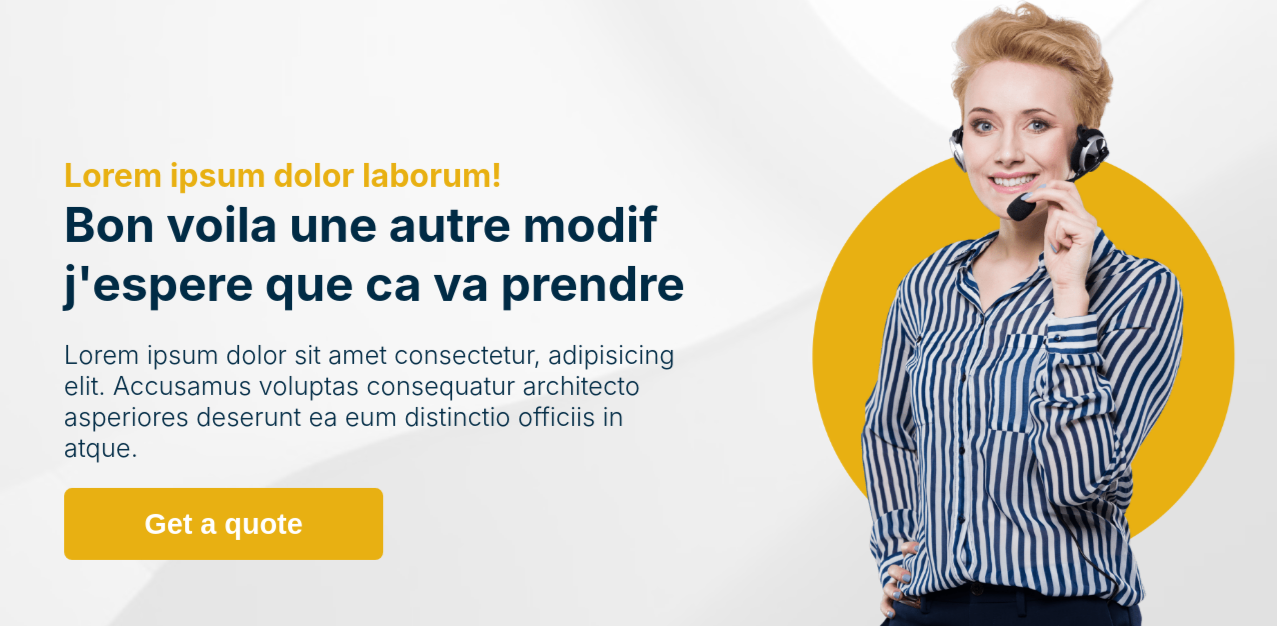
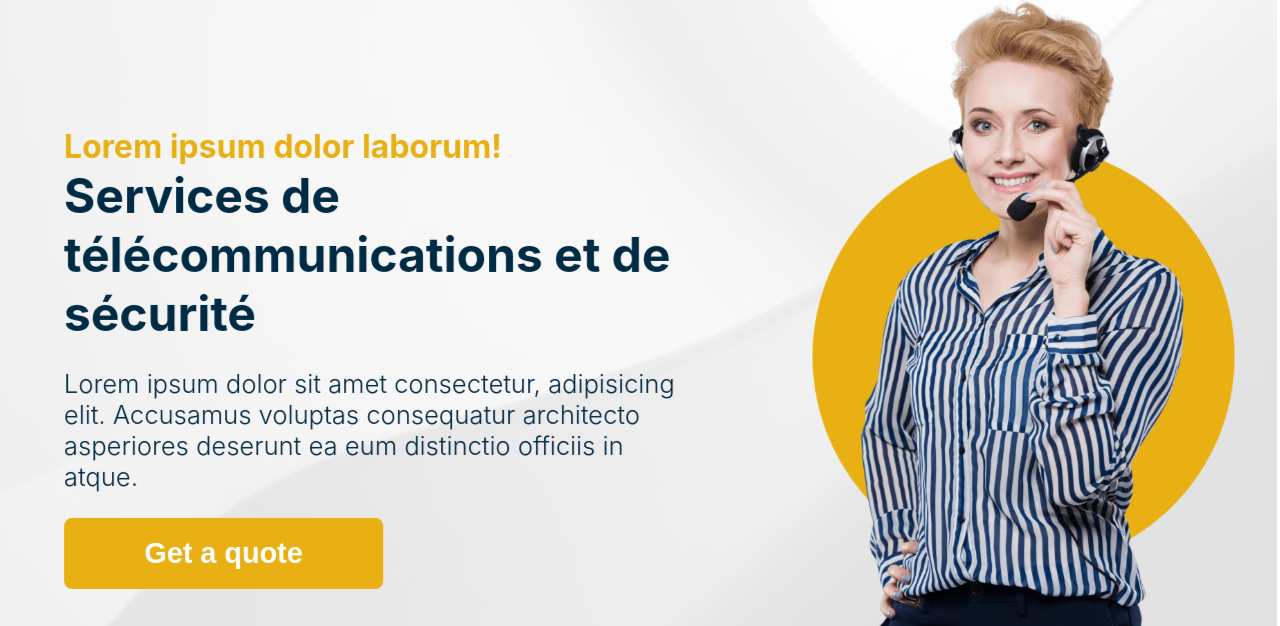
Before and after one commit to Folley-05/vip-gatsby, a Gatsby site: page / in a window 1280 px wide. Shown: the part 82-708 px from the top of the page. Built offline with nearby package versions, Linux system fonts and the light colour scheme; Gatsby itself is replaced by a stand-in of ours.

Commit message:
Update Accueils “hero”

```diff
--- a/content/accueil/hero.md
+++ b/content/accueil/hero.md
@@ -1,11 +1,11 @@
 ---
+title: hero
 titre-section: bof
-titre: Bon voila une autre modif j'espere que ca va prendre
+titre: Services de télécommunications et de sécurité
+vip-text: bof
 secur-text: bof
 page: home
 button: Get a quote
-title: hero
-vip-text: bof
 sous-titre: Lorem ipsum dolor laborum!
 ---
 Lorem ipsum dolor sit amet consectetur, adipisicing elit. Accusamus voluptas consequatur architecto asperiores deserunt ea eum distinctio officiis in atque.
```
